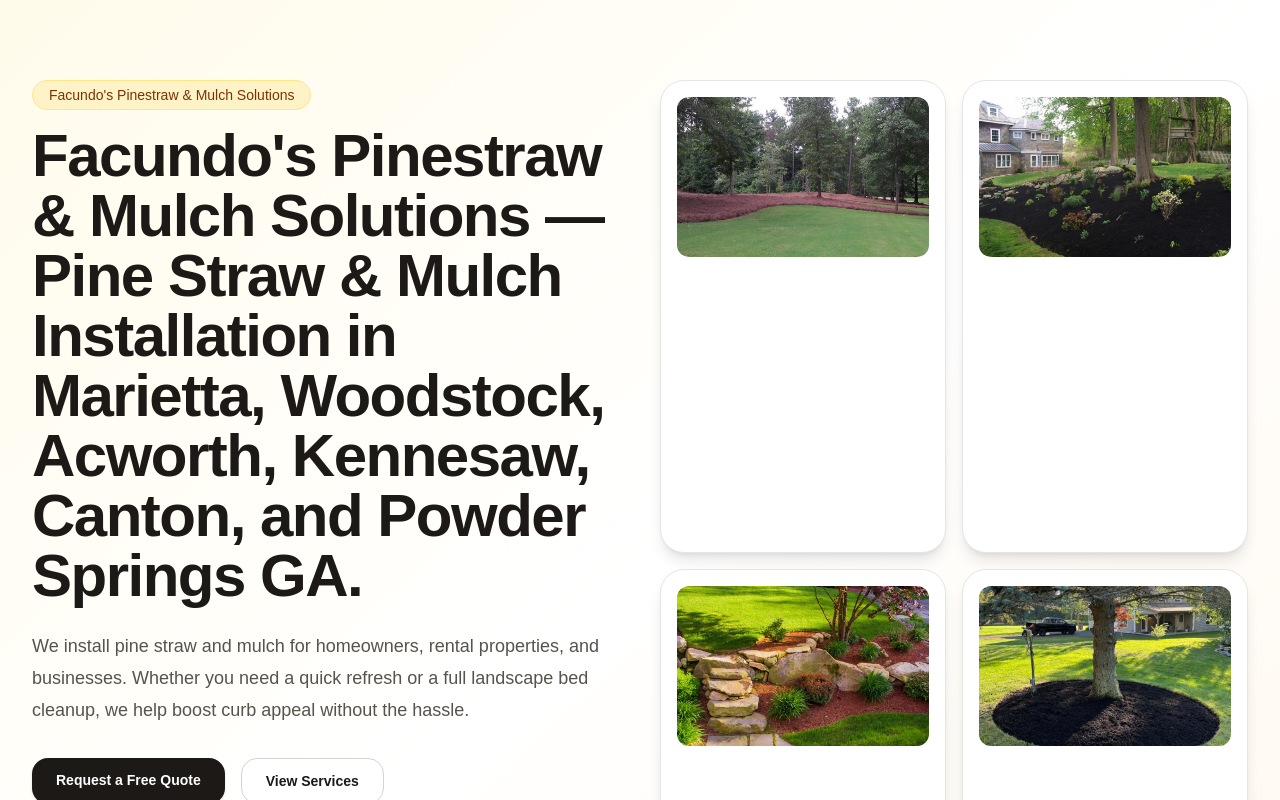
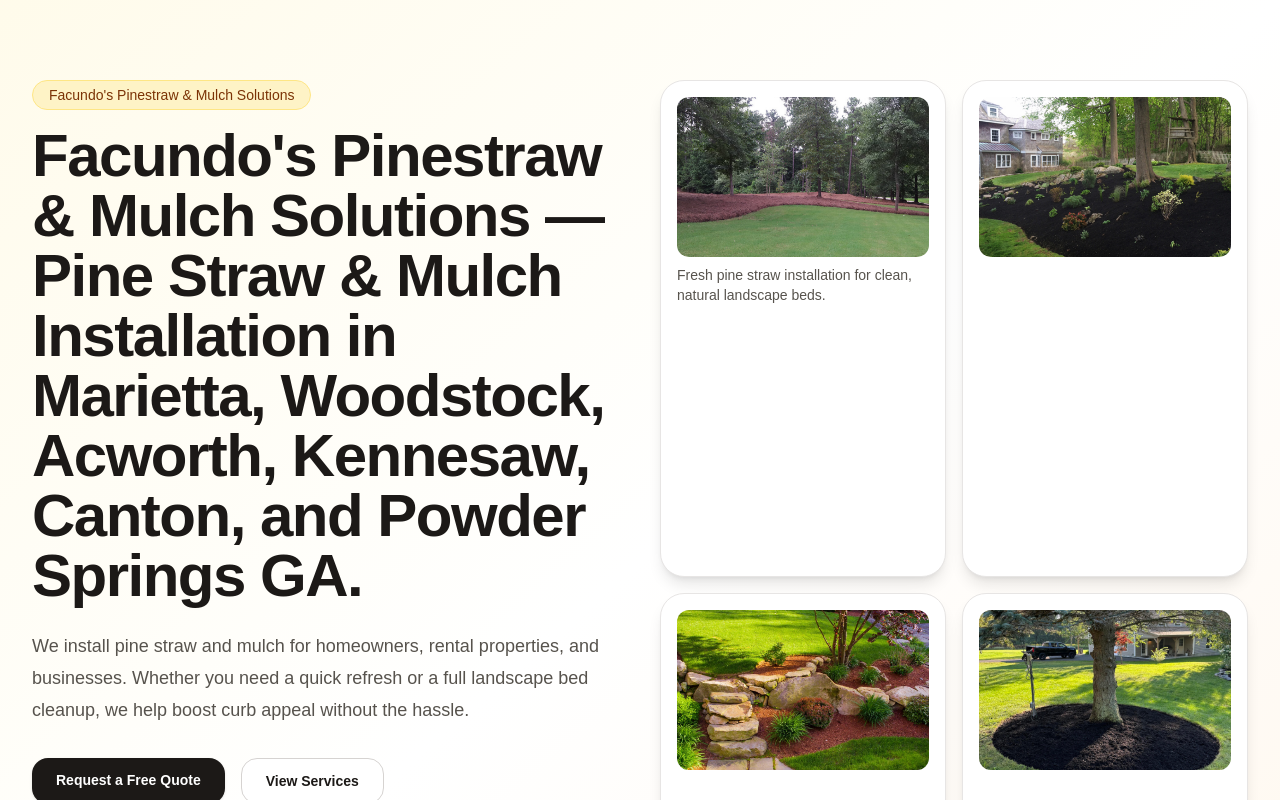
Before and after one commit to FacundosPinestrawMulchSolutions/facundo-pinestraw-site, a Next.js app: page / in a window 1280 px wide. Shown: the top 800 px of the page. Built offline with nearby package versions, Linux system fonts and the light colour scheme.

Commit message:
Update page.js

```diff
--- a/app/page.js
+++ b/app/page.js
@@ -96,6 +96,11 @@
     src="/pine1.png"
     className="h-40 w-full rounded-xl object-cover"
   />
+
+  <p className="mt-2 text-sm text-stone-600">
+    Fresh pine straw installation for clean, natural landscape beds.
+  </p>
+
 </div>
 
 <div className="rounded-3xl border border-stone-200 bg-white p-4 shadow-lg">
```
